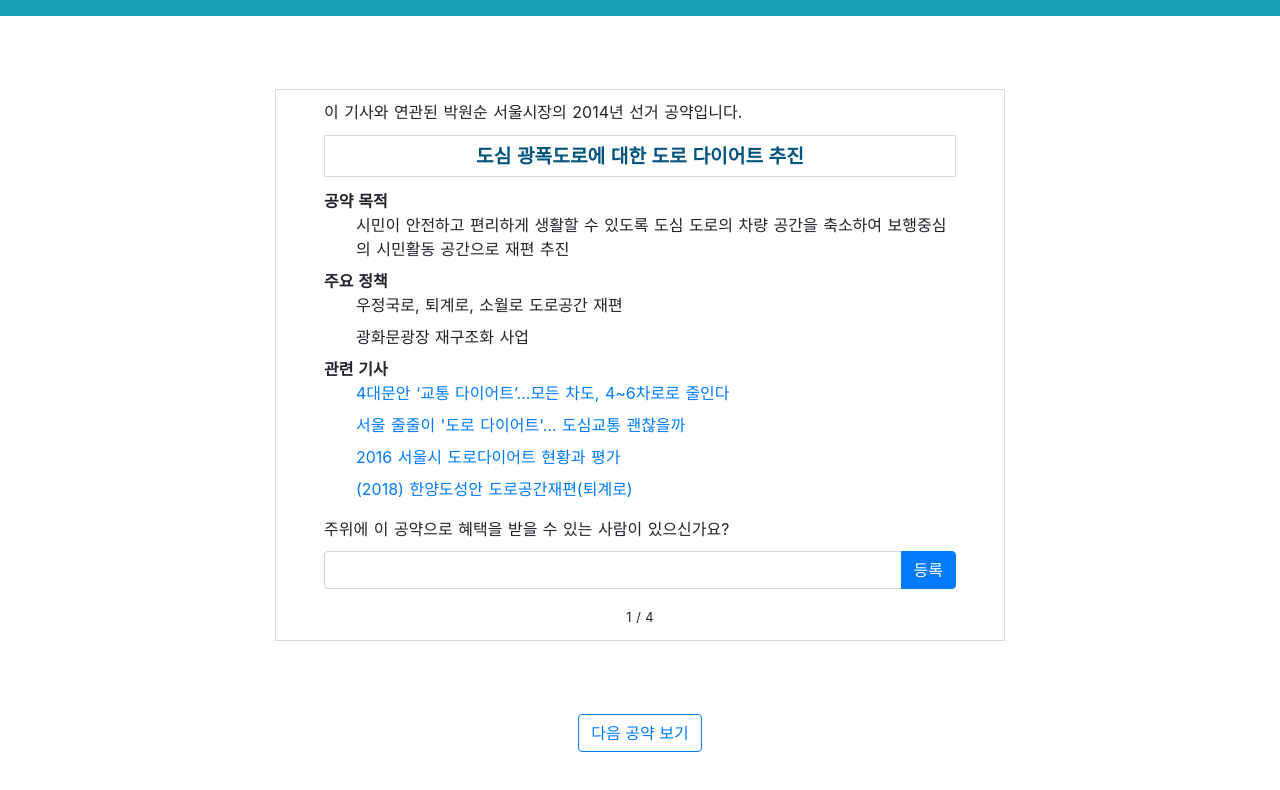
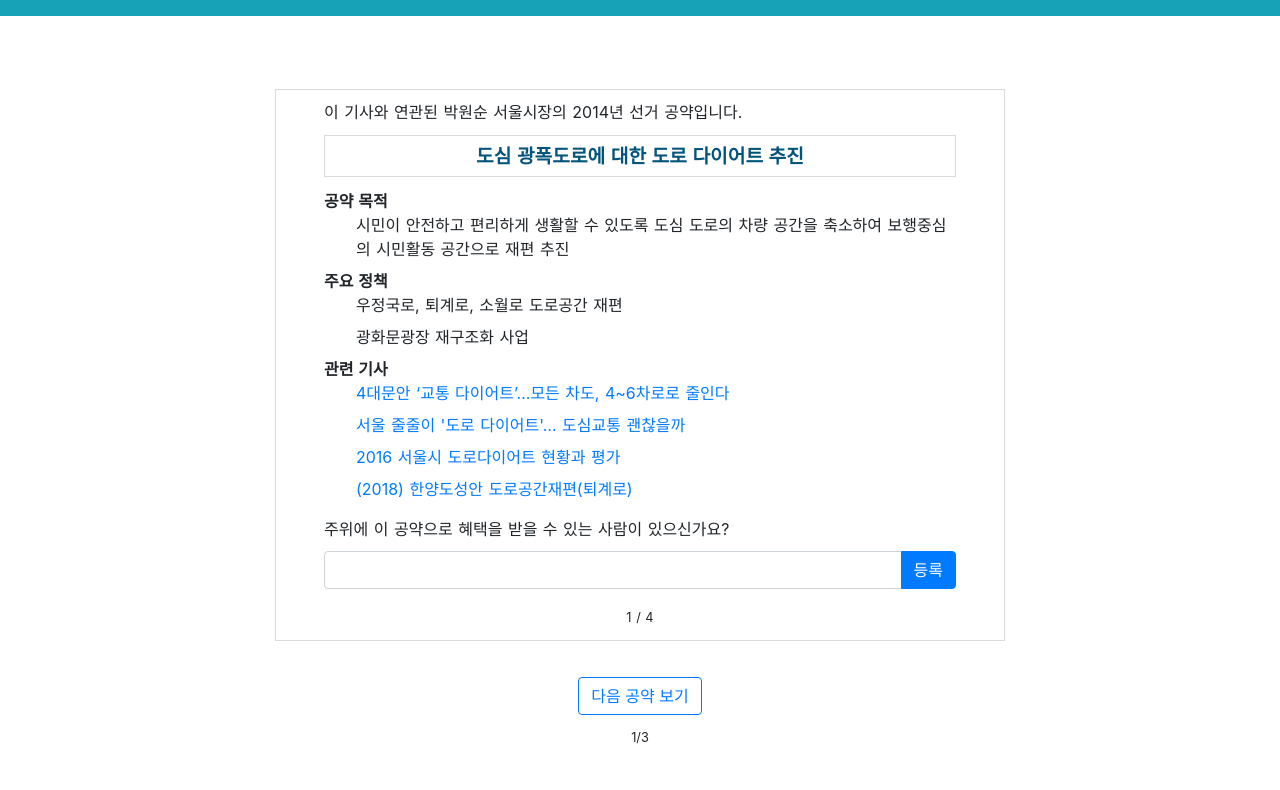
Before and after one commit to kixlab/xproj-experiment, a Nuxt app: page /PromptView/1 in a window 1280 px wide. Shown: the top 790 px of the page. Built offline with nearby package versions, Linux system fonts and the light colour scheme; no server answers.

Commit message:
css adjustment

```diff
--- a/components/PromisePane.vue
+++ b/components/PromisePane.vue
@@ -55,7 +55,7 @@
 .promisePane {
   border: 1px solid #DBDBDB;
   margin-top: 10%;
-  margin-bottom: 10%;
+  margin-bottom: 5%;
   padding-left: 3em;
   padding-right: 3em;
 }
--- a/pages/PromptView/_id.vue
+++ b/pages/PromptView/_id.vue
@@ -3,6 +3,9 @@
     <promise-pane :id="id" :isPromptVisible="true"></promise-pane>
     <div class="nextPromiseButtonDiv">
       <b-button @click="nextPromise" variant="outline-primary">다음 공약 보기</b-button>
+    </div>
+    <div class="progressText">
+      {{this.id}}/{{this.promisesCount}}
     </div>
   </div>
 </template>
@@ -42,4 +45,10 @@
 .nextPromiseButtonDiv {
   text-align: center;
 }
+.progressText {
+  text-align: center;
+  font-size: 0.8em;
+  margin-bottom: 1em;
+  margin-top: 1em;
+}
 </style>
```
